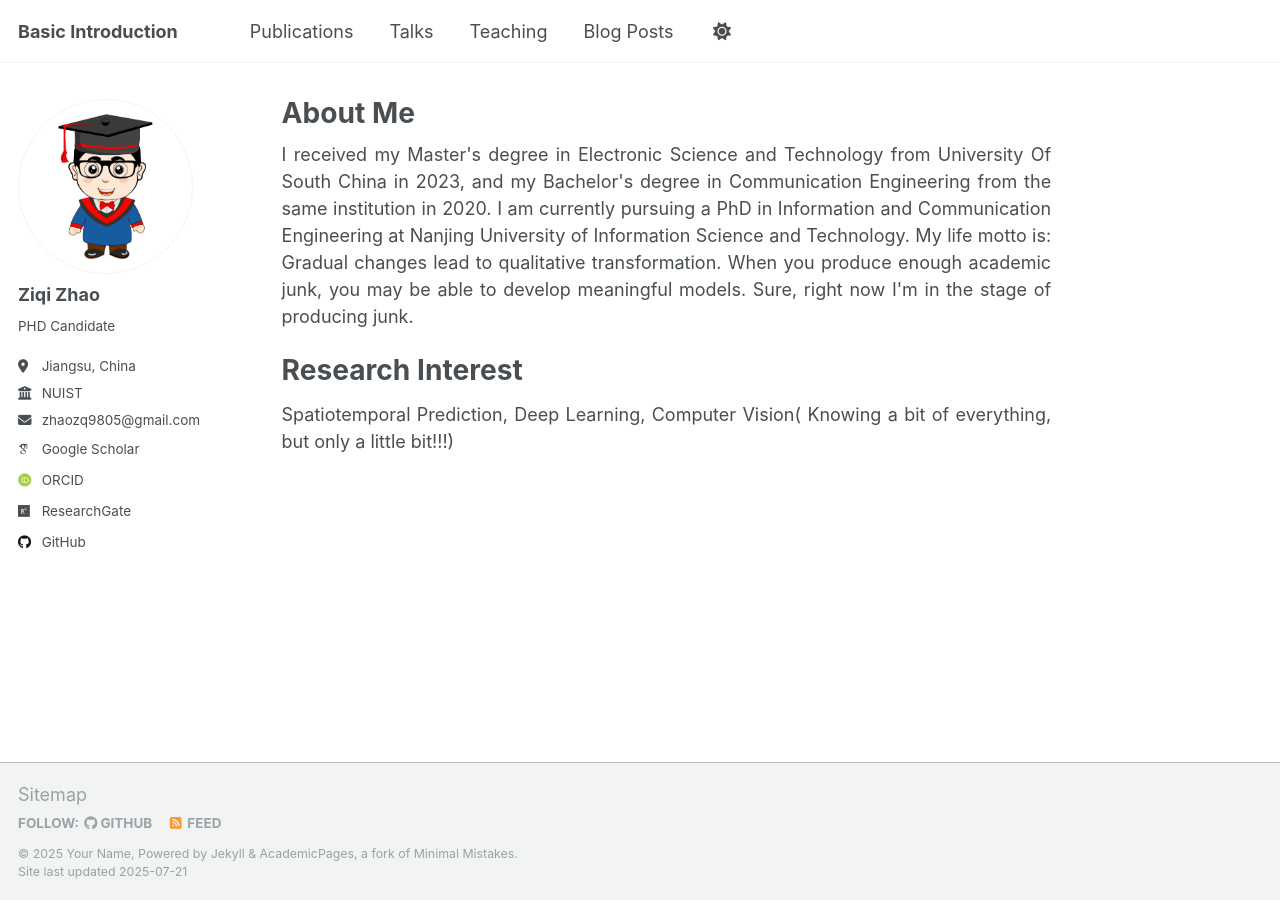
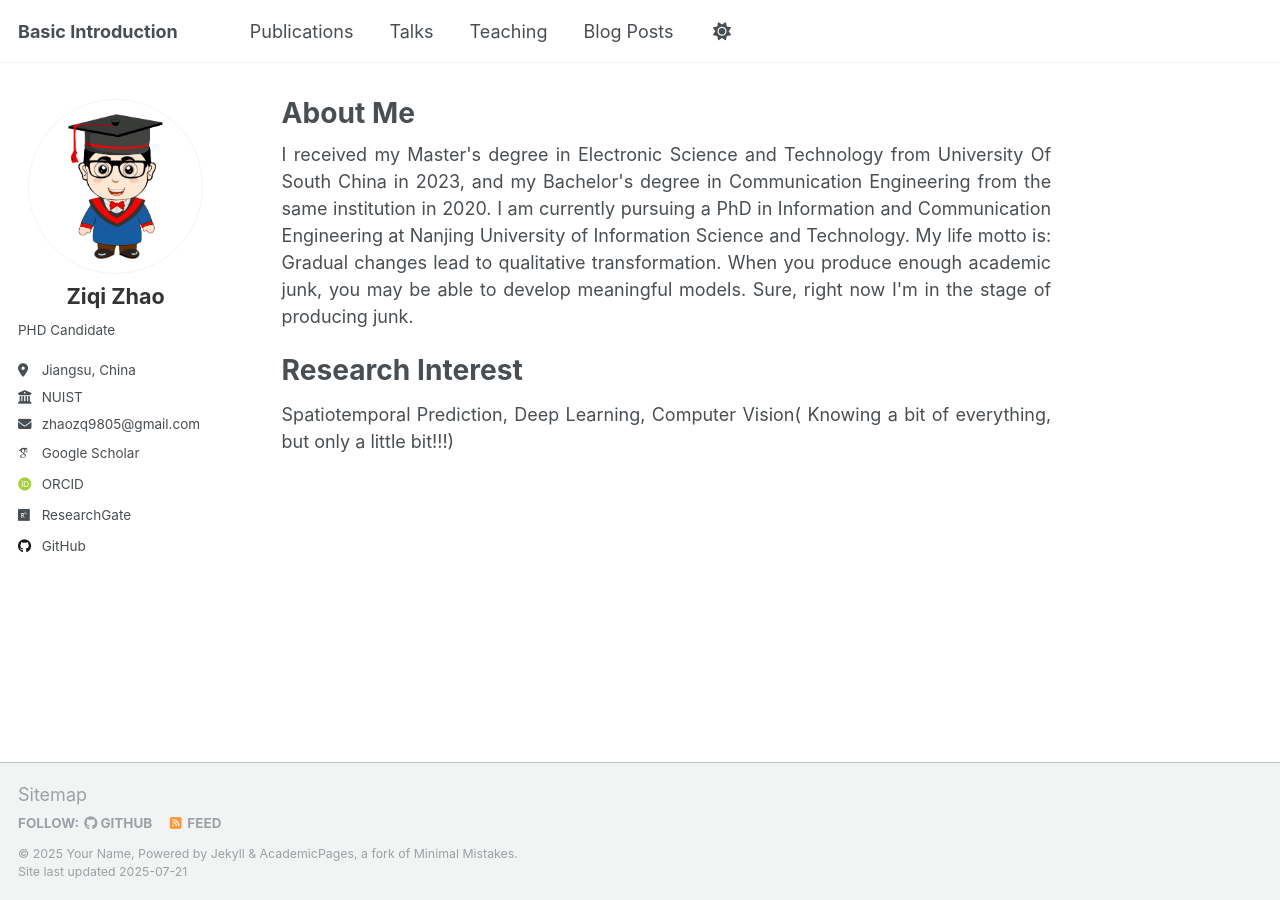
Before and after one commit to zqzhaolab/zqzhaolab.github.io, a Jekyll site: the page built from _pages/about.md, in a window 1280 px wide. Built offline with Jekyll 4.4.1, drawn with Linux system fonts in a browser that asks for light colours; some web fonts are replaced; a script that is not in the unit is left out.

Commit message:
Update _sidebar.scss

```diff
--- a/_sass/layout/_sidebar.scss
+++ b/_sass/layout/_sidebar.scss
@@ -80,12 +80,34 @@
    Author profile and links
    ========================================================================== */
 
+// .author__avatar {
+//   display: table-cell;
+//   vertical-align: top;
+//   width: 36px;
+//   // set width only, for non-square avatars
+//   // height: 36px;
+
+//   @include breakpoint($large) {
+//     display: block;
+//     width: auto;
+//     height: auto;
+//   }
+
+//   img {
+//     max-width: 175px;
+//     border-radius: 50%;
+
+//     @include breakpoint($large) {
+//       padding: 5px;
+//       border: 1px solid var(--global-border-color);
+//     }
+//   }
+// }
 .author__avatar {
-  display: table-cell;
-  vertical-align: top;
-  width: 36px;
-  // set width only, for non-square avatars
-  // height: 36px;
+  display: block;  // 改为 block
+  margin: 0 auto;  // 居中
+  width: auto;     // 自适应
+  text-align: center; // 可选：确保图片内容居中
 
   @include breakpoint($large) {
     display: block;
@@ -96,6 +118,8 @@
   img {
     max-width: 175px;
     border-radius: 50%;
+    display: inline-block; // 保持图片居中
+    margin: 0 auto;
 
     @include breakpoint($large) {
       padding: 5px;
@@ -119,17 +143,36 @@
   }
 }
 
+// .author__name {
+//   margin: 0;
+
+//   @include breakpoint($large) {
+//     margin-top: 10px;
+//     margin-bottom: 10px;
+//   }
+// }
+// .sidebar .author__name {
+//   font-family: $sans-serif;
+//   font-size: $type-size-5;
+// }
 .author__name {
-  margin: 0;
+  display: block;
+  text-align: center;
+  margin: 10px 0 0 0;
+  font-size: 1.4em;
+  font-weight: bold;
+  color: #333;
 
   @include breakpoint($large) {
     margin-top: 10px;
     margin-bottom: 10px;
   }
 }
+
 .sidebar .author__name {
   font-family: $sans-serif;
-  font-size: $type-size-5;
+  /* 保留字体设置，但可以适当增大字号，比如： */
+  font-size: 1.2em; // 或者使用 $type-size-4 等
 }
 
 .sidebar .author__desktop {
```
